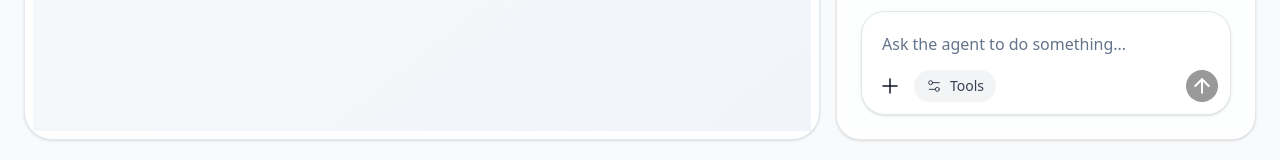
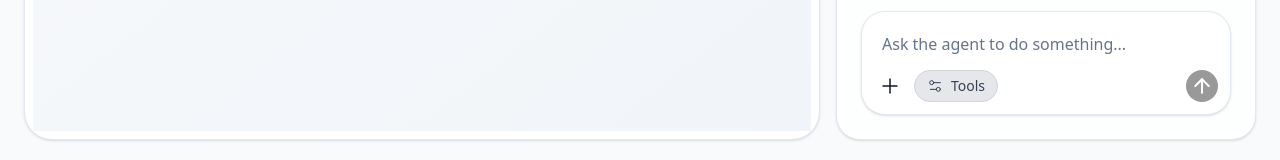
Before and after one commit to saifyxpro/OpenCompX, a Next.js app in the folder frontend/: page / in a window 1280 px wide. Shown: the part 636-796 px from the top of the page. Built offline with nearby package versions, Linux system fonts and the light colour scheme.

Commit message:
style: Improve Tools button visibility
- Changed background from gray-100 to gray-200 for better contrast
- Added border (gray-300) for clearer definition
- Updated to gray-800/gray-700 for dark mode
- Made text font-medium for better readability

```diff
--- a/frontend/components/ui/prompt-box.tsx
+++ b/frontend/components/ui/prompt-box.tsx
@@ -156,7 +156,7 @@ export const PromptBox = React.forwardRef<HTMLTextAreaElement, PromptBoxProps>(
                                 <Tooltip>
                                     <TooltipTrigger asChild>
                                         <PopoverTrigger asChild>
-                                            <button type="button" className="flex h-8 items-center gap-2 rounded-full px-3 py-2 text-sm text-gray-700 dark:text-gray-300 bg-gray-100 dark:bg-[#3a3a3a] hover:bg-gray-200 dark:hover:bg-[#454545] transition-colors focus-visible:outline-none">
+                                            <button type="button" className="flex h-8 items-center gap-2 rounded-full px-3 py-2 text-sm font-medium text-gray-700 dark:text-gray-200 bg-gray-200 dark:bg-gray-800 border border-gray-300 dark:border-gray-700 hover:bg-gray-300 dark:hover:bg-gray-700 transition-colors focus-visible:outline-none">
                                                 <Settings2Icon className="h-4 w-4" />
                                                 {!selectedTool && 'Tools'}
                                             </button>
```
